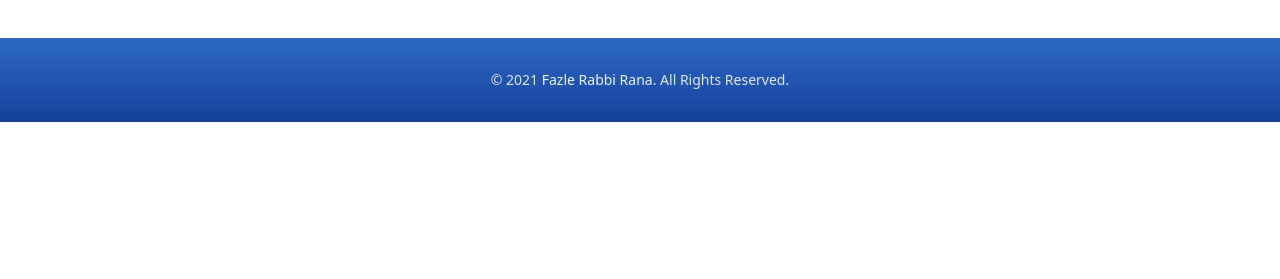
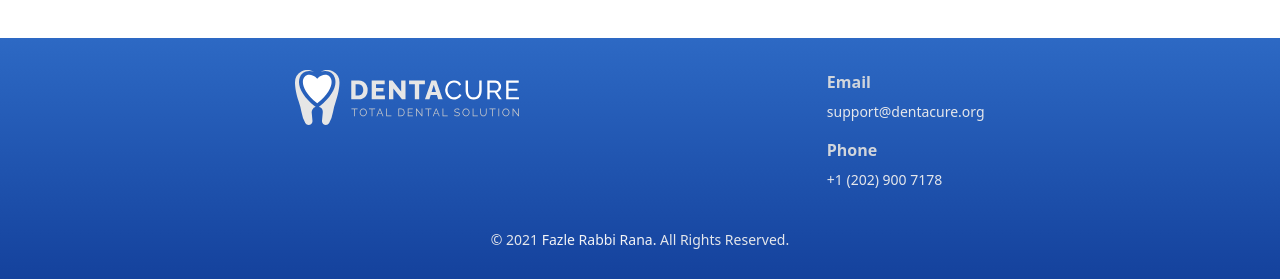
Before and after one commit to FazleRabbiRana/dentacure-healthcare-react-app, a React (Create React App) app: page / in a window 1280 px wide. Shown: the part 3245-3524 px from the top of the page. Before the commit the page ends 3367 px from the top, so only its background shows below. Built offline with nearby package versions, Linux system fonts and the light colour scheme; no server answers.

Commit message:
footer updated

```diff
--- a/src/index.css
+++ b/src/index.css
@@ -5,10 +5,8 @@
 @layer base {
   @import url('https://fonts.googleapis.com/css2?family=Merriweather:wght@300;400;700&family=Poppins:wght@300;400;500;600;700&display=swap');
   :root {
-    /* --clr-primary: #1c4ca5; */
     --clr-primary: #245cc3;
     --clr-primary-light: #4D93E9;
-    /* --clr-primary-dark: #17449e; */
     --clr-primary-dark: #103a8f;
     --clr-black: #353535;
     --clr-gray: #757575;
--- a/src/pages/Shared/Footer/Footer.js
+++ b/src/pages/Shared/Footer/Footer.js
@@ -1,4 +1,5 @@
 import React from 'react';
+import logoWhite from '../../../logo-white.svg';
 
 const Footer = () => {
 	const today = new Date();
@@ -7,11 +8,20 @@ const Footer = () => {
 	return (
 		<footer className="py-8 bg-gradient-to-t from-my-gradient-stop-dark to-my-gradient-stop-light text-gray-200">
 			<div className="container">
-				<div className="text-center">
-					<p className="text-xs md:text-sm">
-						&copy; {thisYear} <span className="text-gray-100">Fazle Rabbi Rana.</span> <br className="md:hidden" /> <span>All Rights Reserved</span>.
-					</p>
+				<div className="flex flex-col sm:flex-row sm:justify-evenly space-y-8 sm:space-y-0 sm:space-x-8">
+					<div className="logo flex-shrink-0">
+						<img src={logoWhite} alt="DentaCure logo" />
+					</div>
+					<div className="text-left">
+						<h4 className="text-base font-semibold text-gray-300 mb-2">Email</h4>
+						<p className="text-sm">support@dentacure.org</p>
+						<h4 className="text-base font-semibold text-gray-300 mb-2 mt-4">Phone</h4>
+						<p className="text-sm">+1 (202) 900 7178</p>
+					</div>
 				</div>
+				<p className="mt-10 text-center text-xs md:text-sm">
+					&copy; {thisYear} <span className="text-gray-100">Fazle Rabbi Rana.</span> <br className="md:hidden" /> <span>All Rights Reserved</span>.
+				</p>
 			</div>
 		</footer>
 	);
--- a/src/pages/Shared/Header/Header.js
+++ b/src/pages/Shared/Header/Header.js
@@ -16,7 +16,7 @@ const Header = () => {
 			<div className="container flex items-center justify-between md:space-x-8">
 				<div className="logo flex-shrink-0">
 					<Link exact to="/" className="block">
-						<img src={logo} alt="DetaCure logo" />
+						<img src={logo} alt="DentaCure logo" />
 					</Link>
 				</div>
 				<button onClick={handleActiveToggle} className="menu-toggler ml-8 md:hidden">
```
Also changed, not shown: src/logo-white.svg (added).
